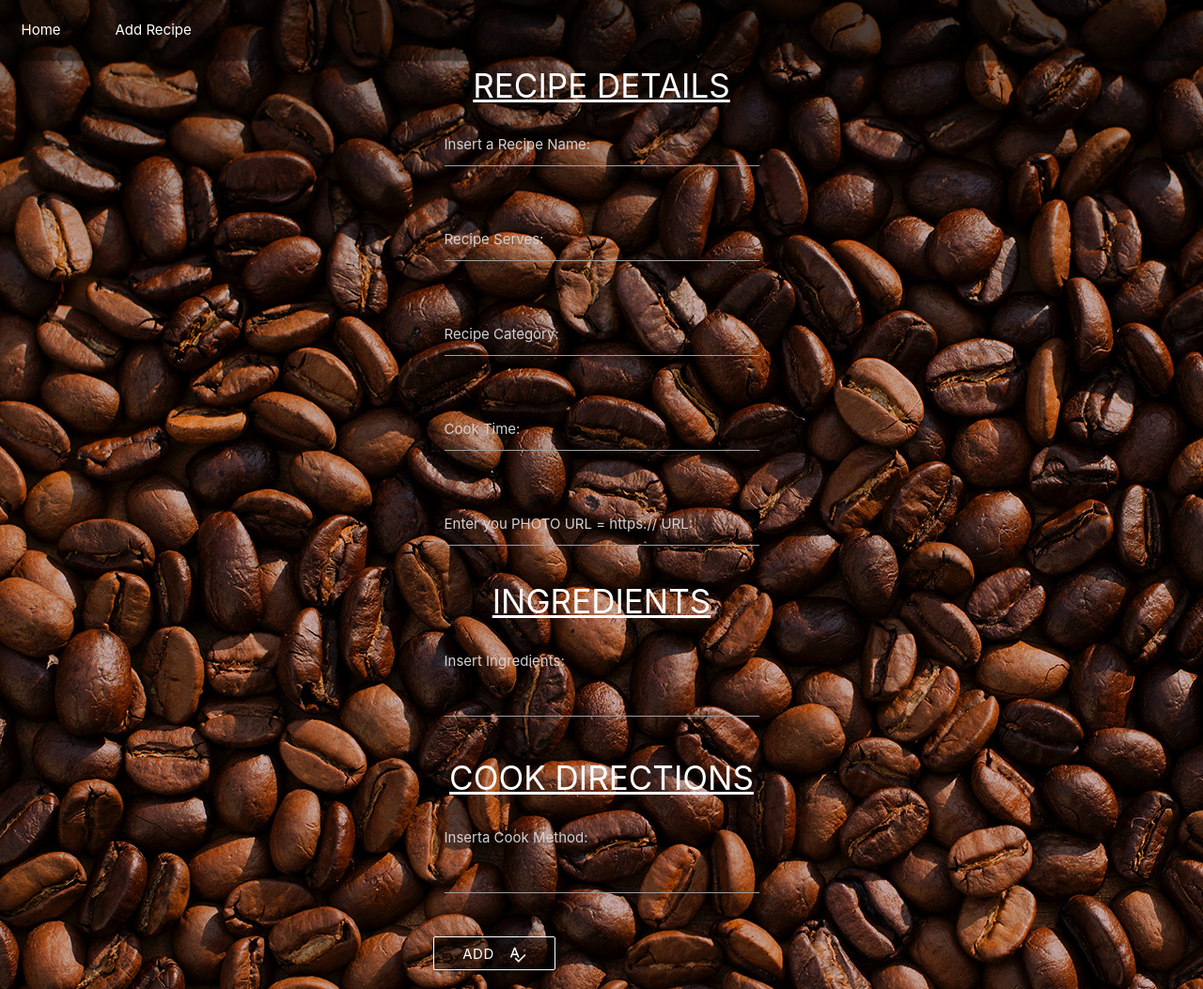
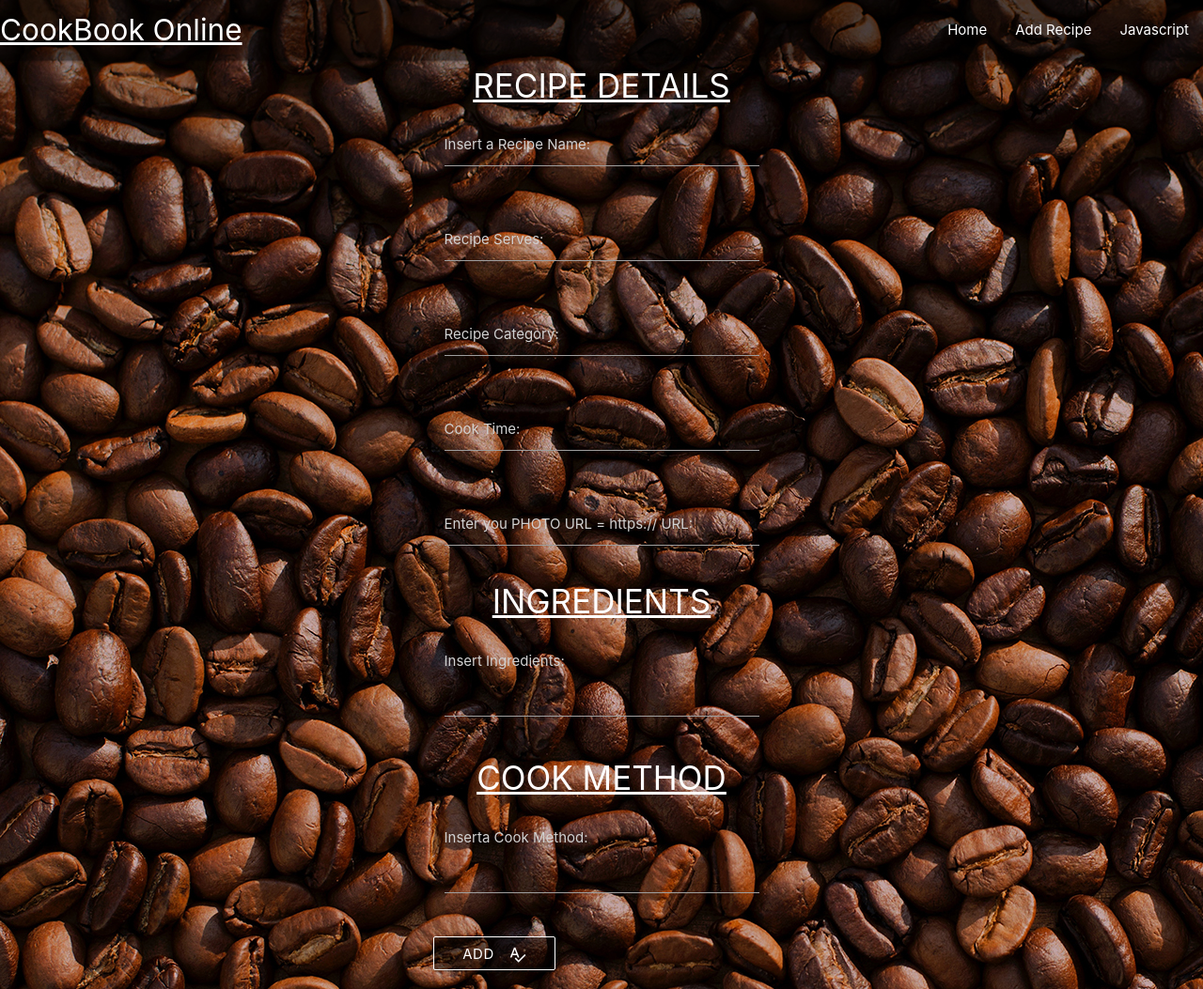
Before and after one commit to Code-Institute-Submissions/mile-stone-CRUD-project, a Flask app: page /add_recipe in a window 1280 px wide. Shown: the whole page at 94% size. Run offline with Flask 2, Linux system fonts and the light colour scheme; data that the repository does not hold is empty; some libraries are stand-ins or nearby versions.

Commit message:
css styled added

```diff
--- a/app.py
+++ b/app.py
@@ -35,7 +35,7 @@ def insert_recipe():
     recipe_name.update(
         {"_id": ObjectId(inserted_id)},
         {"$set": {"ingredients": request.form.get("ingredients").splitlines(),
-                "directions": request.form.get("directions").splitlines()}})
+                  "directions": request.form.get("directions").splitlines()}})
     return redirect(url_for('index'))
 
 
--- a/static/css/style.css
+++ b/static/css/style.css
@@ -1,3 +1,110 @@
 body {
     background-image: url("../images/cookbook.jpg");
 }
+
+.navbg{
+    background-color: #0000007a;
+    }
+
+
+/*------------------------------------------------------------------------------------------------------------------*/
+
+/*----------index -----------------------*/
+
+.card-01{
+    background-color:#0000007a;
+    margin: 20px;float: left;
+    width: 70%;
+}
+
+.card-01-img{
+    height: 150px;
+    width: 250px;
+    margin:auto;
+    margin-top: 25px;
+}
+
+.card-01-body{
+    color:white;
+    text-align:center;
+}
+
+.card-01-button{
+    background-color: #0000007a;
+    border:white solid 1px;
+}
+
+
+/*--------------------------------add recipe ---------------------------------------------*/
+
+.add-body{
+    margin-left: 450px;
+    margin-right: 450px;
+    color:white;
+
+}
+
+.add-title{
+    font-size: 35px;
+    color: white;
+    text-align: center;
+    text-decoration: underline;
+
+}
+
+.add-button{
+    background-color: #0000007a;
+    border:white solid 1px;
+}
+
+/*-------------------------edit --------------------------------*/
+
+.edit-body{
+    margin-left: 450px;
+    margin-right: 450px;
+    color:white;
+
+}
+
+
+.edit-title{
+    font-size: 35px;
+    color: white;
+    text-align: center;
+    text-decoration: underline;
+
+}
+
+.edit-button{
+    background-color: #0000007a;
+    border:white solid 1px;
+}
+
+
+/*--------------DETAILS ----------------------------------------------*/
+
+.details-body{
+    margin-left: 350px;
+    margin-right: 350px;
+    margin-bottom: 50px;
+    background-color:#0000007a;
+}
+
+.details-img{
+    height:350px;
+    width:650px;
+    margin:auto;
+}
+
+.details-card-body{
+    color:white;
+    text-align:center;
+
+}
+
+.details-button{
+    background-color: #0000007a;
+    border:white solid 1px;
+    margin-left: 300px;
+    margin-right: 300px;
+}
--- a/templates/addrecipe.html
+++ b/templates/addrecipe.html
@@ -3,15 +3,15 @@
 {% block content %}
 
 
-<div class="row" style="margin-left: 450px; margin-right: 450px; color:white;">
+<div class="row add-body">
 	<form action="{{ url_for('insert_recipe') }}" enctype="multipart/form-data" method="POST" class="col s12">
 
 
         <div>
-			<h6 style="font-size: 35px;color: white; text-align: center; text-decoration: underline;">RECIPE DETAILS</h6>
+			<h6 class="add-title">RECIPE DETAILS</h6>
 		</div>
 
-		<!-----------------ADD REF_NUMBER-------------->
+
 		<div class="row">
 			<div class="input-field col s12">
 
@@ -20,7 +20,7 @@
 			</div>
 		</div>
 
-		<!-----------------------ADD STOCK QUANTITY INWARD --------------->
+
 		<div class="row">
 			<div class="input-field col s12">
 
@@ -54,7 +54,7 @@
 
 
 		<div>
-			<h6 style="font-size: 35px;color: white; text-align: center; text-decoration: underline;">INGREDIENTS</h6>
+			<h6 class="add-title">INGREDIENTS</h6>
 		</div>
 
 		<div class="row">
@@ -67,7 +67,7 @@
 
 
         <div>
-			<h6 style="font-size: 35px;color: white; text-align: center; text-decoration: underline;">COOK DIRECTIONS</h6>
+			<h6 class="add-title">COOK METHOD</h6>
 		</div>
 
         <div class="row">
@@ -81,7 +81,7 @@
 
 
 		<!-----------------ADD BUTTON TO SAVE IN THE DB------------------------------->
-		<button class="btn waves-effect" type="submit" name="action" style="background-color: #0000007a; border:white solid 1px;" >Add
+		<button class="btn waves-effect add-button" type="submit" name="action">Add
             <i class="material-icons right">spellcheck</i>
         </button>
 
--- a/templates/base.html
+++ b/templates/base.html
@@ -8,7 +8,7 @@
 	<meta name="viewport" content="width=device-width, initial-scale=1.0">
 	<meta http-equiv="X-UA-Compatible" content="ie=edge">
 
-    <link href="https://stackpath.bootstrapcdn.com/bootstrap/4.4.1/css/bootstrap.min.css" rel="stylesheet">
+	<link href="https://stackpath.bootstrapcdn.com/bootstrap/4.4.1/css/bootstrap.min.css" rel="stylesheet">
 	<link href="https://fonts.googleapis.com/icon?family=Material+Icons" rel="stylesheet">
 	<link rel="stylesheet" href="https://cdnjs.cloudflare.com/ajax/libs/materialize/0.100.2/css/materialize.min.css">
 	<link rel="stylesheet" href="{{url_for('static', filename='css/style.css')}}" type="text/css">
@@ -26,21 +26,23 @@
 
 
 		<!--------------------------------nav bar ------------------------------------------------------------------------------------------->
+		<nav class="navbg">
+			<div class="nav-wrapper">
+				<a href="#!" class="brand-logo"> CookBook Online</a>
+				<a href="#" data-activates="mobile-demo" class="button-collapse"><i class="material-icons">menu</i></a>
+				<ul class="right hide-on-med-and-down">
+					<li><a href="{{url_for('index')}}"> Home </a></li>
+					<li><a href="{{ url_for('add_recipe') }}"> Add Recipe</a></li>
+					<li><a href="#">Javascript</a></li>
 
-		<nav class="navbar navbar-expand-lg navbar-light" style="background-color: #0000007a; font-color: white;">
-			<div class="collapse navbar-collapse" id="navbarSupportedContent">
-				<ul class="navbar-nav mr-auto">
-					<li class="nav-item active">
-						<a class="nav-link" style="color: white; width: 100px; height: 79px;" href="{{url_for('index')}}">  Home </a>
-					</li>
-					<li class="nav-item">
-						<a class="nav-link" style="color: white; width: 100px; height: 79px;" href="{{ url_for('add_recipe') }}">Add Recipe</a>
-					</li>
+				</ul>
+				<ul class="side-nav" id="mobile-demo">
+					<li><a href="{{url_for('index')}}"> Home </a></li>
+					<li><a href="{{ url_for('add_recipe') }}"> Add Recipe</a></li>
+					<li><a href="#">Javascript</a></li>
 				</ul>
 			</div>
 		</nav>
-
-
 
 
 	</header>
@@ -62,9 +64,20 @@
 
 
 	<script src="https://cdnjs.cloudflare.com/ajax/libs/jquery/3.2.1/jquery.min.js"></script>
-	<script src="https://cdnjs.cloudflare.com/ajax/libs/materialize/0.100.2/js/materialize.min.js"></script>
+	<script src="https://cdnjs.cloudflare.com/ajax/libs/materialize/1.0.0/js/materialize.min.js"></script>
 
 	<!---------------------JQUERY SCRIPT AND READY FUNCTION TO WORK WITH MATERIALIZE--------------------------------------------->
+
+	<script type="text/javascript">
+		$(document).ready(function(){
+            $('.sidenav').sidenav();
+
+         });
+
+
+	</script>
+
+
 
 
 </body>
```
Also changed, not shown: templates/details.html (+11 -7 lines), templates/editrecipe.html (+6 -8 lines), templates/index.html (+4 -5 lines).
